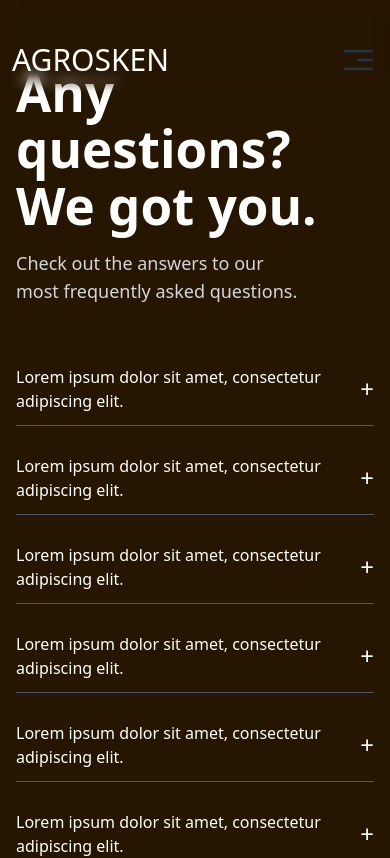
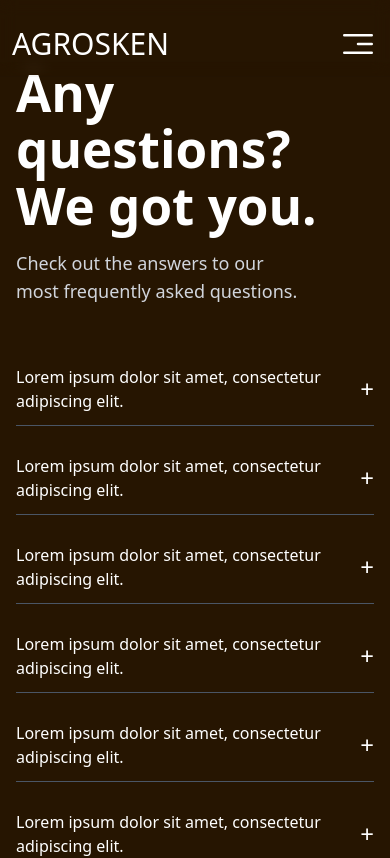
Before and after one commit to pantheraworks/agrosken, a React (Vite) app: page /faq in a window 390 px wide. Shown: the top 858 px of the page. Built offline with nearby package versions, Linux system fonts and the light colour scheme.

Commit message:
Fix navbar styling issues
- Add white color to mobile menu icons (hamburger and close)
- Add cursor-pointer style to clickable icons
- Reduce top padding on mobile navbar from pt-8 to pt-4
- Remove unnecessary pt-2 from desktop navbar

```diff
--- a/src/components/Navbar/DesktopNavbar.tsx
+++ b/src/components/Navbar/DesktopNavbar.tsx
@@ -16,7 +16,7 @@ export const DesktopNavbar = ({ items }: DesktopNavbarProps) => {
           "linear-gradient(to bottom, black 0%, black 50%, transparent 100%)",
       }}
     >
-      <div className=" flex w-full justify-between items-center pt-2 border-b-orange-50 border-b-1 py-3">
+      <div className="flex w-full justify-between items-center border-b-orange-50 border-b-1 py-3">
         <NavLink href={"/#hero-section"} className="text-3xl font-bold hover:text-amber-500">
           AGROSKEN
         </NavLink>
--- a/src/components/Navbar/MobileNavbar.tsx
+++ b/src/components/Navbar/MobileNavbar.tsx
@@ -13,7 +13,7 @@ export const MobileNavbar = ({ items }: MobileNavbarProps) => {
   return (
     <>
       <div
-        className="fixed pt-8 w-full navbar z-50 pb-0"
+        className="fixed pt-4 w-full navbar z-50 pb-0"
         style={{
           maskImage:
             "linear-gradient(to bottom, #302424 0%, black 80%, transparent 100%)",
@@ -29,7 +29,7 @@ export const MobileNavbar = ({ items }: MobileNavbarProps) => {
             AGROSKEN
           </NavLink>
           <Bars3CenterLeftIcon
-            className="rotate-180 max-h-10"
+            className="rotate-180 max-h-10 text-white cursor-pointer"
             onClick={() => setIsOpen(true)}
           />
         </div>
@@ -48,7 +48,7 @@ export const MobileNavbar = ({ items }: MobileNavbarProps) => {
             AGROSKEN
           </NavLink>
           <XMarkIcon
-            className="rotate-180 max-h-10"
+            className="rotate-180 max-h-10 text-white cursor-pointer"
             onClick={() => setIsOpen(false)}
           />
         </div>
```
